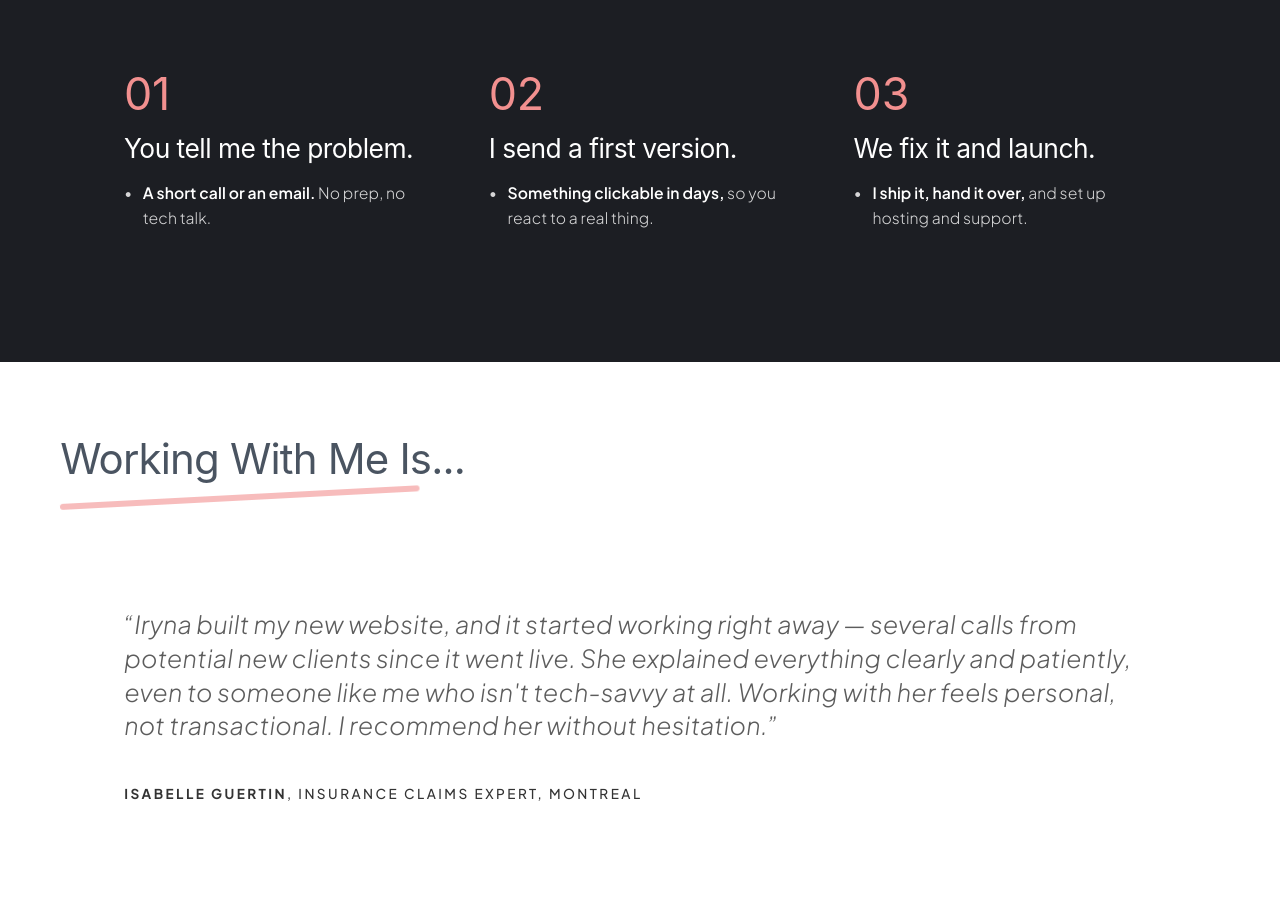
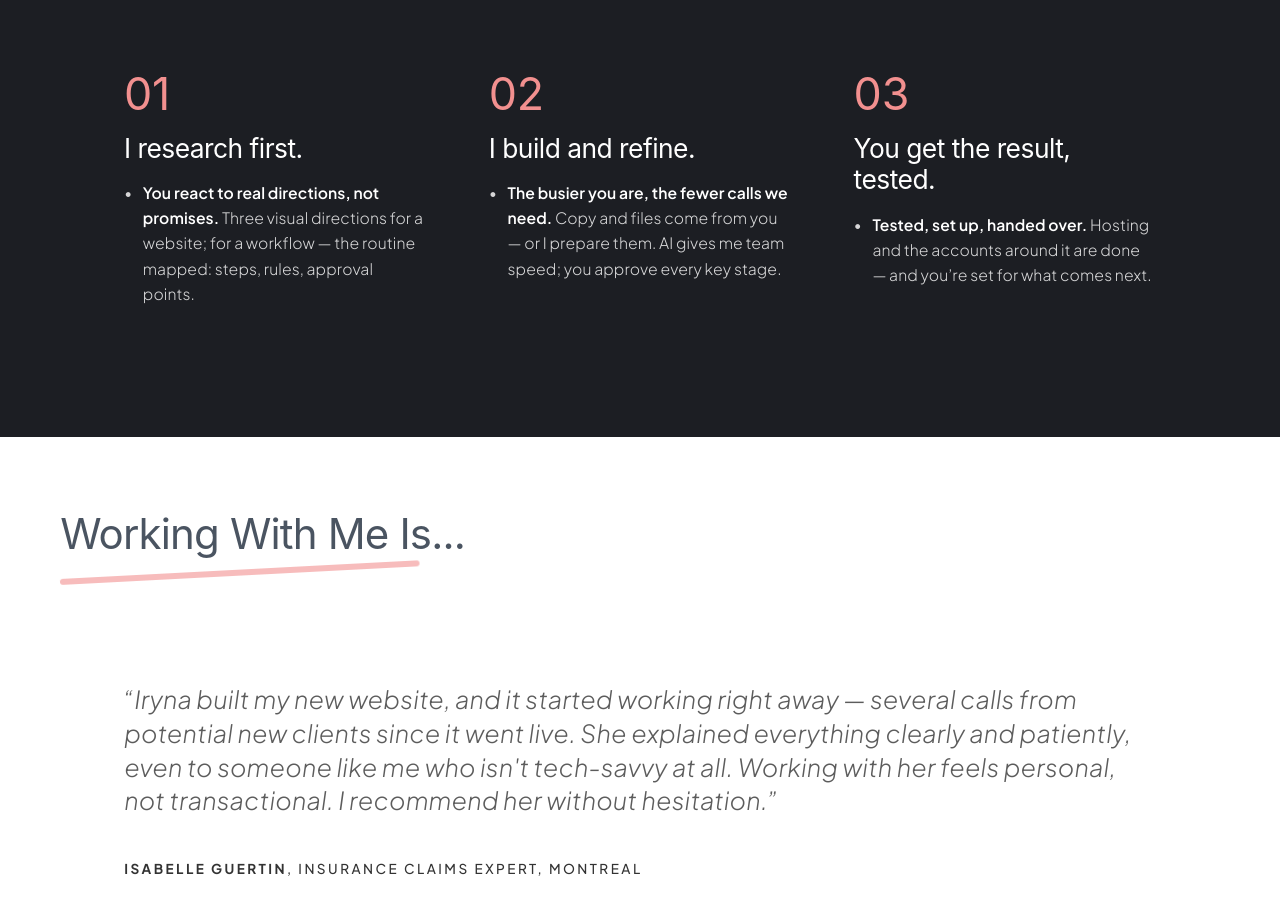
Before and after one commit to Irene2828/porfoliojuly, a Next.js app: page / in a window 1280 px wide. Shown: the part 2920-3835 px from the top of the page. Built offline with nearby package versions, Linux system fonts and the light colour scheme.

Commit message:
Copy: How I work rewritten in Iryna's voice

```diff
--- a/src/app/v2/components/HowItWorks.tsx
+++ b/src/app/v2/components/HowItWorks.tsx
@@ -6,25 +6,25 @@ export default function HowItWorks() {
   const steps = [
     {
       num: '01',
-      title: 'You tell me the problem.',
+      title: 'I research first.',
       bullets: [
-        { bold: 'A short call or an email.', rest: ' No prep, no tech talk.' }
+        { bold: 'You react to real directions, not promises.', rest: ' Three visual directions for a website; for a workflow — the routine mapped: steps, rules, approval points.' }
       ],
 
     },
     {
       num: '02',
-      title: 'I send a first version.',
+      title: 'I build and refine.',
       bullets: [
-        { bold: 'Something clickable in days,', rest: ' so you react to a real thing.' }
+        { bold: 'The busier you are, the fewer calls we need.', rest: ' Copy and files come from you — or I prepare them. AI gives me team speed; you approve every key stage.' }
       ],
 
     },
     {
       num: '03',
-      title: 'We fix it and launch.',
+      title: 'You get the result, tested.',
       bullets: [
-        { bold: 'I ship it, hand it over,', rest: ' and set up hosting and support.' }
+        { bold: 'Tested, set up, handed over.', rest: ' Hosting and the accounts around it are done — and you’re set for what comes next.' }
       ],
 
     }
```
